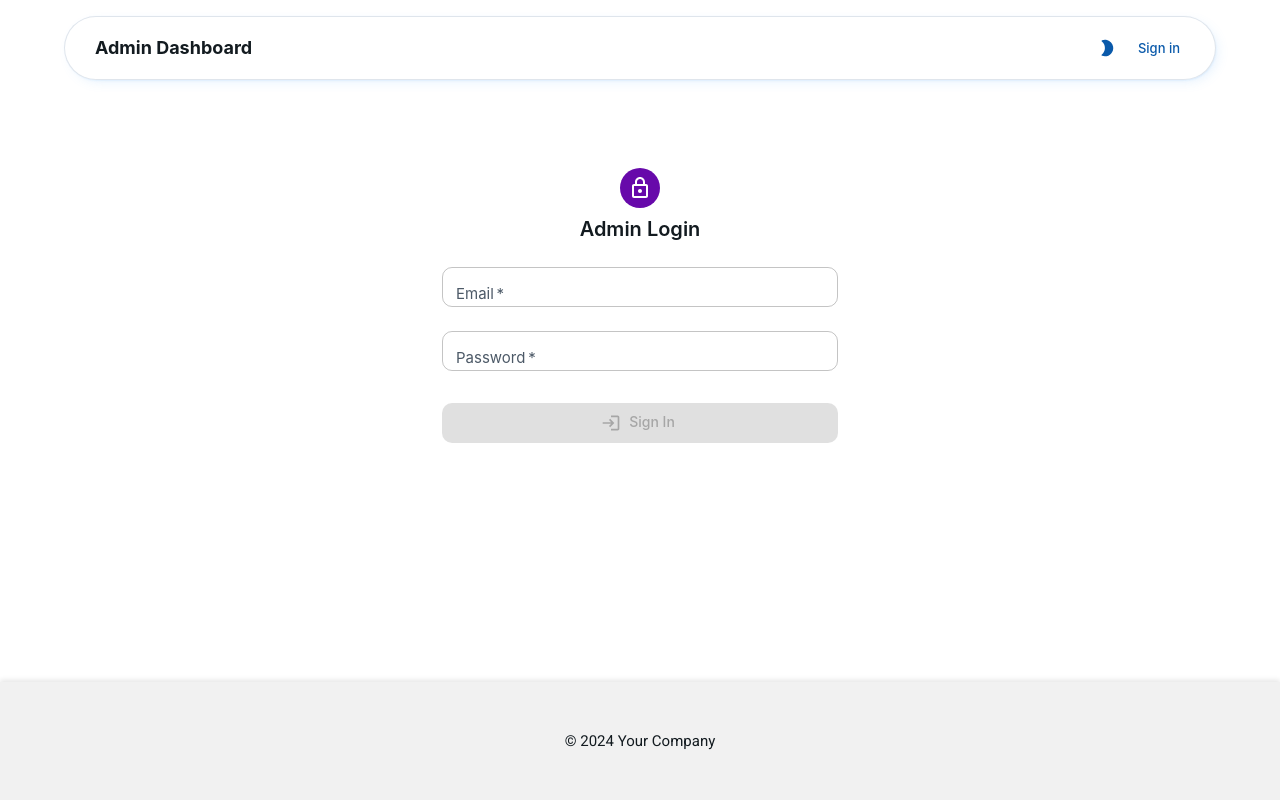
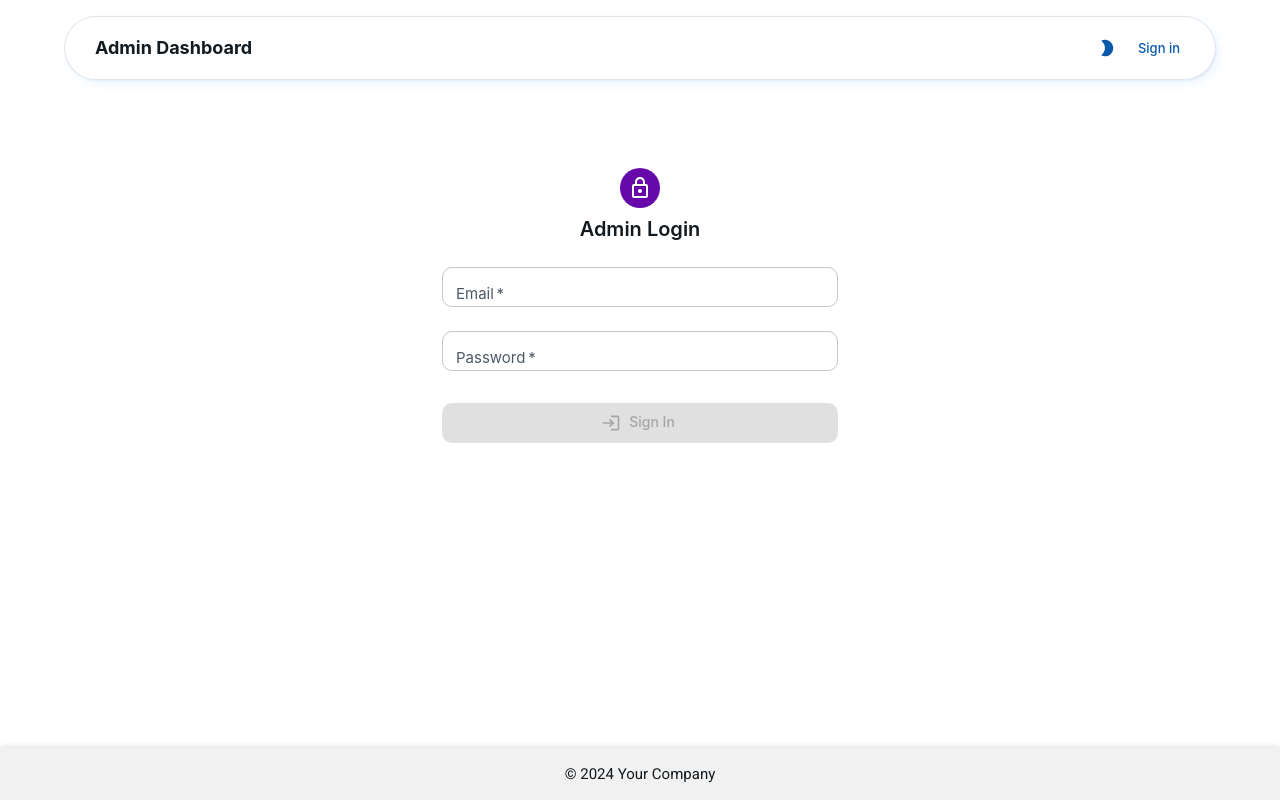
Before and after one commit to Jayanthbm/admin-portal, a React (Create React App) app: page /login in a window 1280 px wide. Built offline with nearby package versions, Linux system fonts and the light colour scheme.

Commit message:
Small changes

```diff
--- a/package.json
+++ b/package.json
@@ -25,8 +25,9 @@
     "build": "react-scripts build",
     "test": "react-scripts test",
     "eject": "react-scripts eject",
+    "gh": "git checkout gh-dev && git pull origin dev && git push origin gh-dev",
     "predeploy": "npm run build",
-    "deploy": "gh-pages -d build",
+    "deploy": "gh && gh-pages -d build",
     "s3deploy": "npm run predeploy && cd build && aws s3 sync . s3://myadminportal/",
     "prettify": "prettier --write \"src/**/*.{js,jsx,ts,tsx,json,css,scss,md}\"",
     "lint": "eslint \"src/**/*.{js,jsx,ts,tsx}\" --fix"
--- a/src/App.css
+++ b/src/App.css
@@ -36,7 +36,7 @@
   position: fixed;
   bottom: 0;
   width: 100%;
-  padding: 10px 0;
+  padding: 15px;
   text-align: center;
   box-shadow: 0 -2px 5px rgba(0, 0, 0, 0.1);
 }
--- a/src/App.js
+++ b/src/App.js
@@ -4,7 +4,7 @@ import './App.css';
 
 import { ThemeProvider } from '@emotion/react';
 import { Box, createTheme, CssBaseline } from '@mui/material';
-import React, { useState } from 'react';
+import React, { useEffect, useState } from 'react';
 
 import AppAppBar from './components/AppAppBar';
 import MyFooter from './components/Layout/MyFooter';
@@ -15,8 +15,14 @@ const App = () => {
   const [mode, setMode] = useState('light');
   const theme = createTheme(myTheme(mode));
 
+  useEffect(() => {
+    setMode(localStorage.getItem('theme') || 'light');
+  }, []);
   const toggleColorMode = () => {
-    setMode((prev) => (prev === 'dark' ? 'light' : 'dark'));
+    setMode((prev) => {
+      localStorage.setItem('theme', prev === 'light' ? 'dark' : 'light');
+      return prev === 'light' ? 'dark' : 'light';
+    });
   };
   return (
     <>
--- a/src/components/Layout/MyFooter.js
+++ b/src/components/Layout/MyFooter.js
@@ -9,7 +9,7 @@ const MyFooter = ({ mode }) => {
   return (
     <Box
       className="footer"
-      sx={{ p: 6, backgroundColor: mode === 'dark' ? '#121212' : '#f1f1f1' }}
+      sx={{ backgroundColor: mode === 'dark' ? '#121212' : '#f1f1f1' }}
     >
       <center>© {currentYear} Your Company</center>
     </Box>
```
